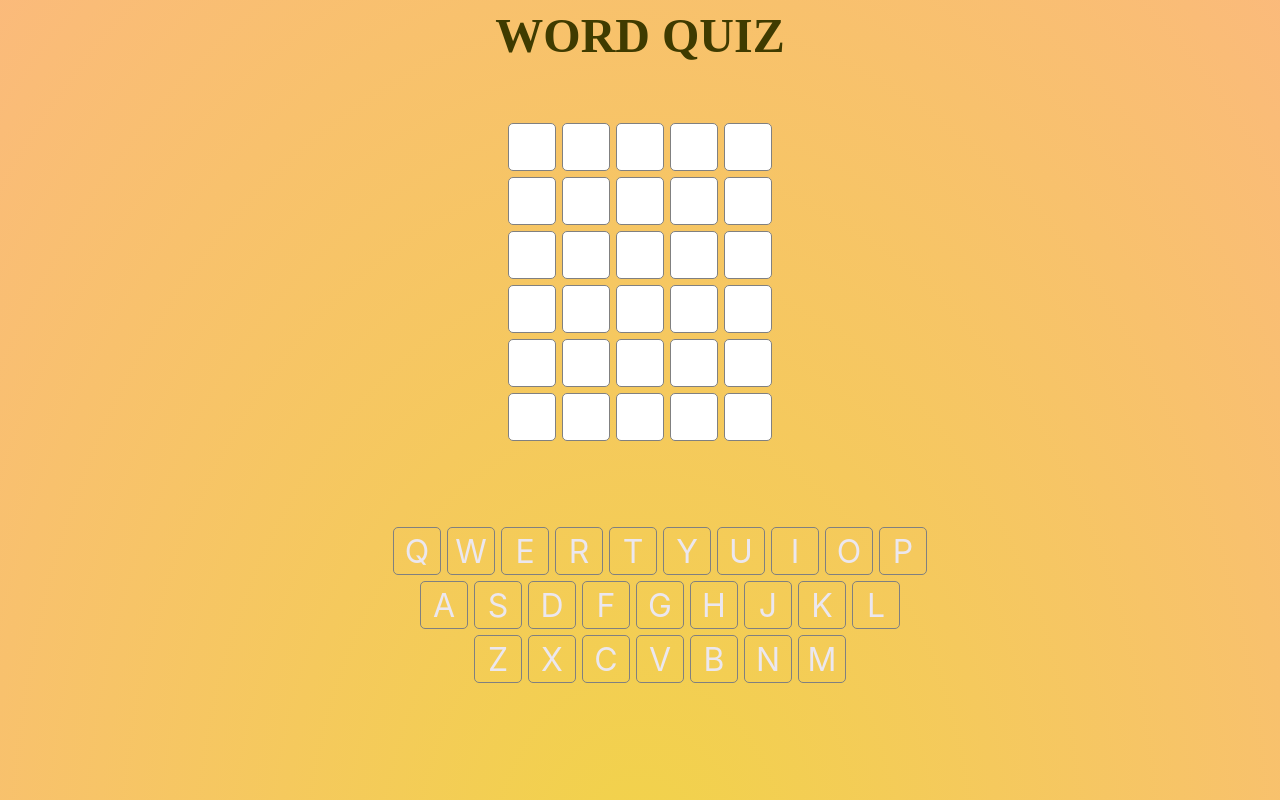
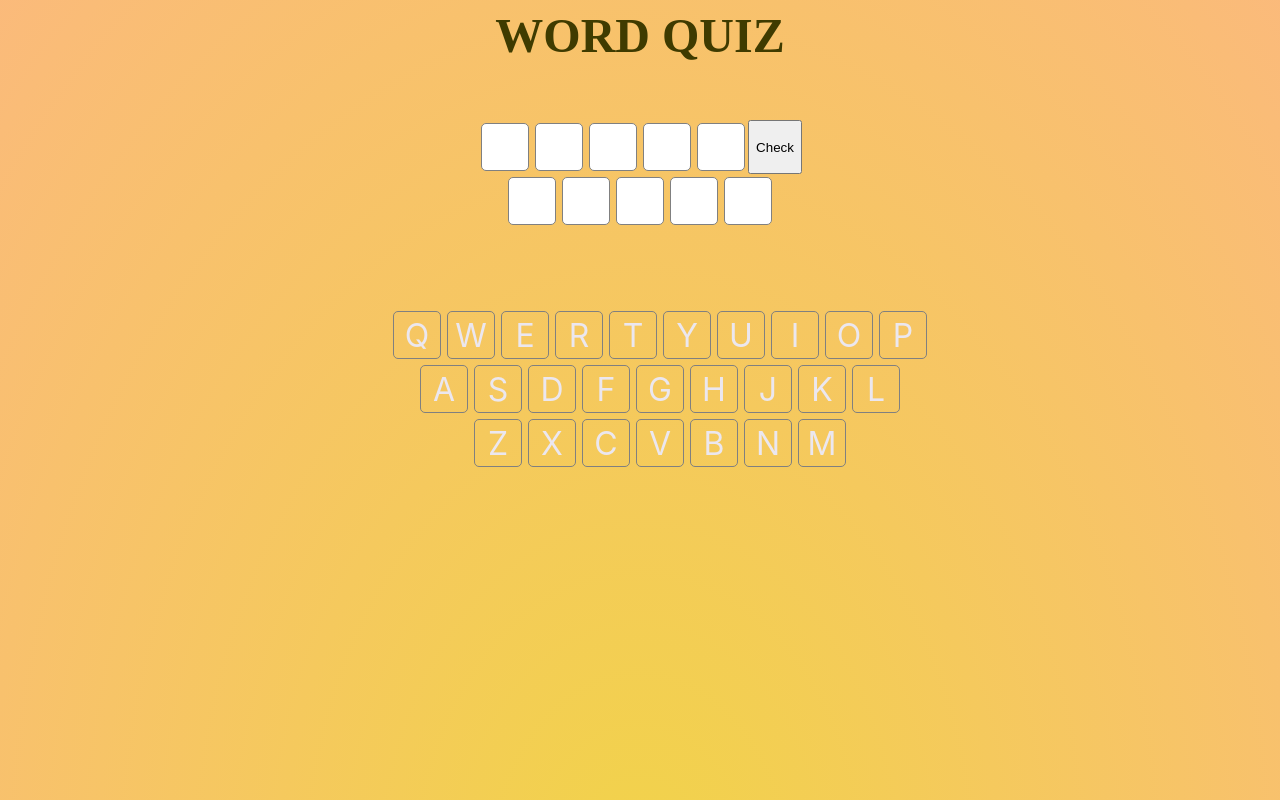
Before and after one commit to VanyaMark/word-quiz, a React (Create React App) app: page / in a window 1280 px wide. Shown: the top 800 px of the page. Built offline with nearby package versions, Linux system fonts and the light colour scheme; a web font is replaced by a local one.

Commit message:
working on word state and comparison function

```diff
--- a/src/App.js
+++ b/src/App.js
@@ -18,12 +18,12 @@ function App() {
     newWord[index] = letter;
     setWord(newWord);
     console.log('word from wordTest comp: ', word)
-    console.log(checkWordToWordOfTheDay(word, wordOfTheDay))
+    // console.log(checkWordToWordOfTheDay(word, wordOfTheDay))
   }
 
 
   useEffect(() => {
-    console.log('word: ', word)
+    console.log('word from useEffect: ', word)
   }, [word])
   // const randomWord = (wordsArr) => wordsArr[Math.floor(Math.random()*wordsArr.length)]
   // const wordOfTheDay = randomWord(fiveLetterWords)
@@ -34,9 +34,12 @@ function App() {
   const checkWordToWordOfTheDay = (word, wordOfTheDay) => {
     // let wordOfTheDayArr = wordOfTheDay.split()
     const wordToString = JSON.stringify(word)
+    console.log('from checkWord: ', wordToString)
     if (wordOfTheDay === wordToString) {
+      console.log(true)
       return true
     } else {
+      console.log(false)
       return false
     }
   }
@@ -53,13 +56,9 @@ function App() {
     <div className="App">
       <Header />
 
-      <WordTest  word={word} handleWord={handleWord} />
+      <WordTest  word={word} handleWord={handleWord} check={checkWordToWordOfTheDay} />
 
       <div>
-      <WordComponent />
-      <WordComponent />
-      <WordComponent />
-      <WordComponent />
       <WordComponent />
       </div>
       <Keyboard />
--- a/src/components/WordTest.jsx
+++ b/src/components/WordTest.jsx
@@ -2,7 +2,7 @@ import React from "react";
 
 const indexArr = [0, 1, 2, 3, 4];
 
-const WordTest = ({word, handleWord}) => {
+const WordTest = ({word, handleWord, check}) => {
 
   return (
     <div class="center">
@@ -14,6 +14,7 @@ const WordTest = ({word, handleWord}) => {
         maxLength={1}
         required
       ></input>)}
+      <button onClick={check} >Check</button>
     </div>
   );
 };
```
